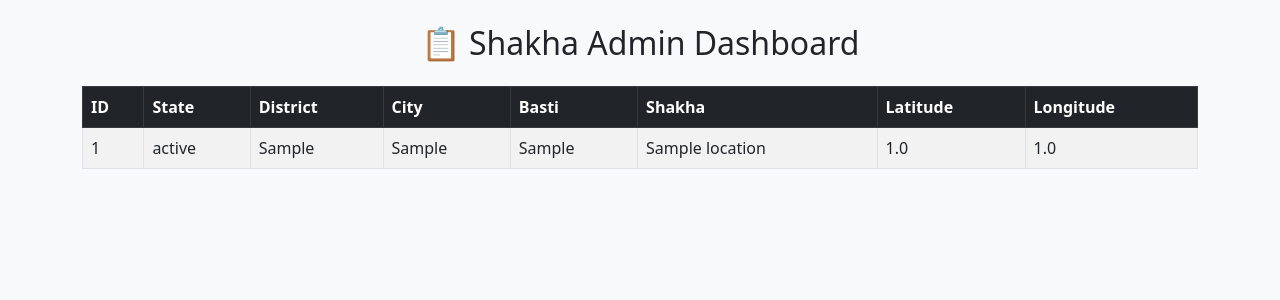
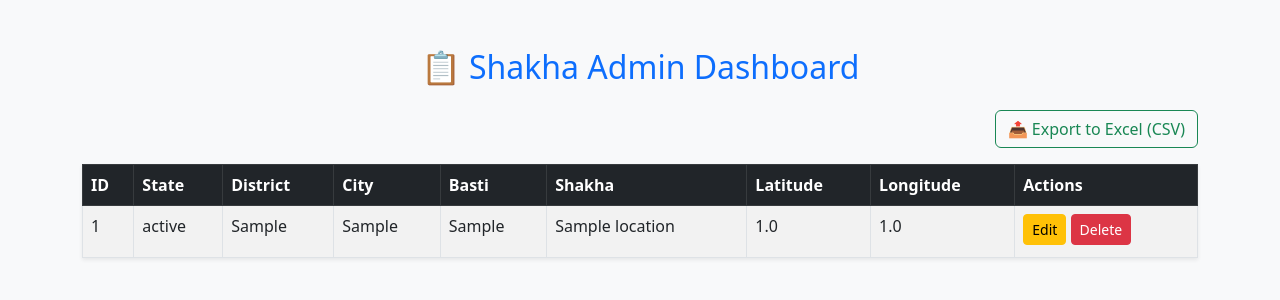
Before and after one commit to Nik-lifecoach/rss-shakha-connect, a Flask app: page /admin/dashboard in a window 1280 px wide. Shown: the top 300 px of the page. Run offline with Flask 3, Linux system fonts and the light colour scheme; the visitor is signed in with stand-in values (Sample User, id 1); tables that the repository leaves empty hold one stand-in row (values such as "Sample post").

Commit message:
Update admin_dashboard.html

```diff
--- a/templates/admin_dashboard.html
+++ b/templates/admin_dashboard.html
@@ -1,4 +1,3 @@
-
 <!DOCTYPE html>
 <html lang="en">
 <head>
@@ -7,9 +6,14 @@
   <link rel="stylesheet" href="https://cdn.jsdelivr.net/npm/bootstrap@5.3.0/dist/css/bootstrap.min.css">
 </head>
 <body class="bg-light">
-  <div class="container mt-4">
-    <h2 class="text-center mb-4">📋 Shakha Admin Dashboard</h2>
-    <table class="table table-bordered table-striped">
+  <div class="container mt-5">
+    <h2 class="text-center mb-4 text-primary">📋 Shakha Admin Dashboard</h2>
+
+    <div class="d-flex justify-content-end mb-3">
+      <a href="/admin/export" class="btn btn-outline-success">📤 Export to Excel (CSV)</a>
+    </div>
+
+    <table class="table table-bordered table-striped shadow-sm">
       <thead class="table-dark">
         <tr>
           <th>ID</th>
@@ -20,6 +24,7 @@
           <th>Shakha</th>
           <th>Latitude</th>
           <th>Longitude</th>
+          <th>Actions</th>
         </tr>
       </thead>
       <tbody>
@@ -33,6 +38,10 @@
           <td>{{ shakha.shakha_name }}</td>
           <td>{{ shakha.latitude }}</td>
           <td>{{ shakha.longitude }}</td>
+          <td>
+            <a href="/admin/edit/{{ shakha.id }}" class="btn btn-sm btn-warning mb-1">Edit</a>
+            <a href="/admin/delete/{{ shakha.id }}" class="btn btn-sm btn-danger mb-1" onclick="return confirm('Are you sure you want to delete this location?')">Delete</a>
+          </td>
         </tr>
         {% endfor %}
       </tbody>
```
